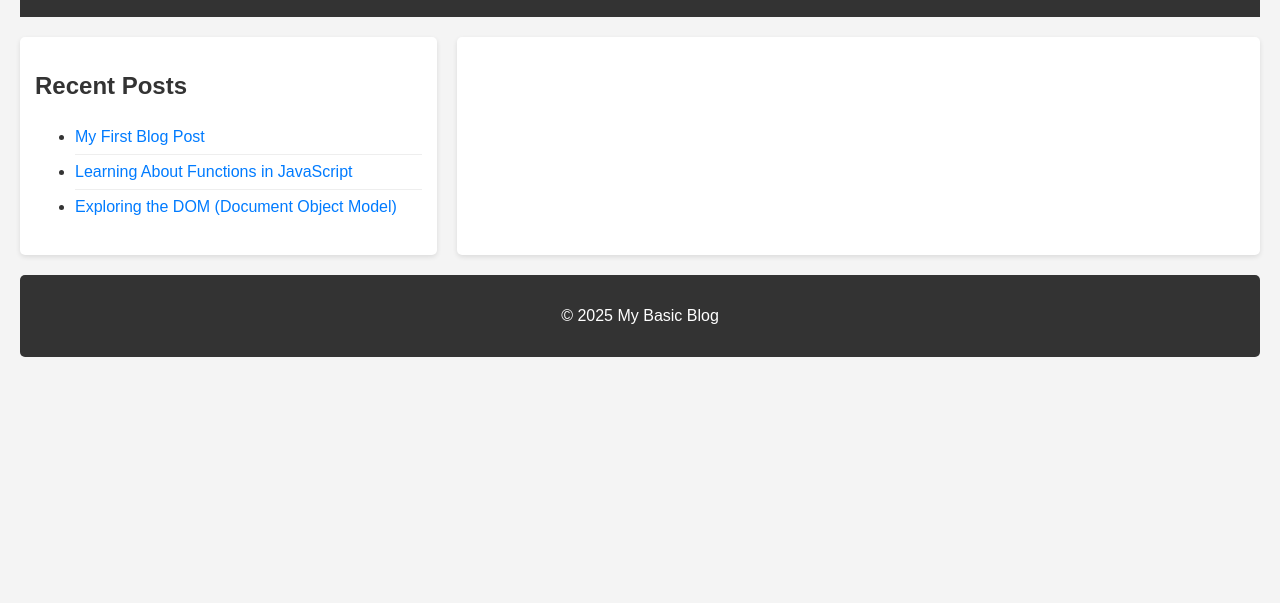
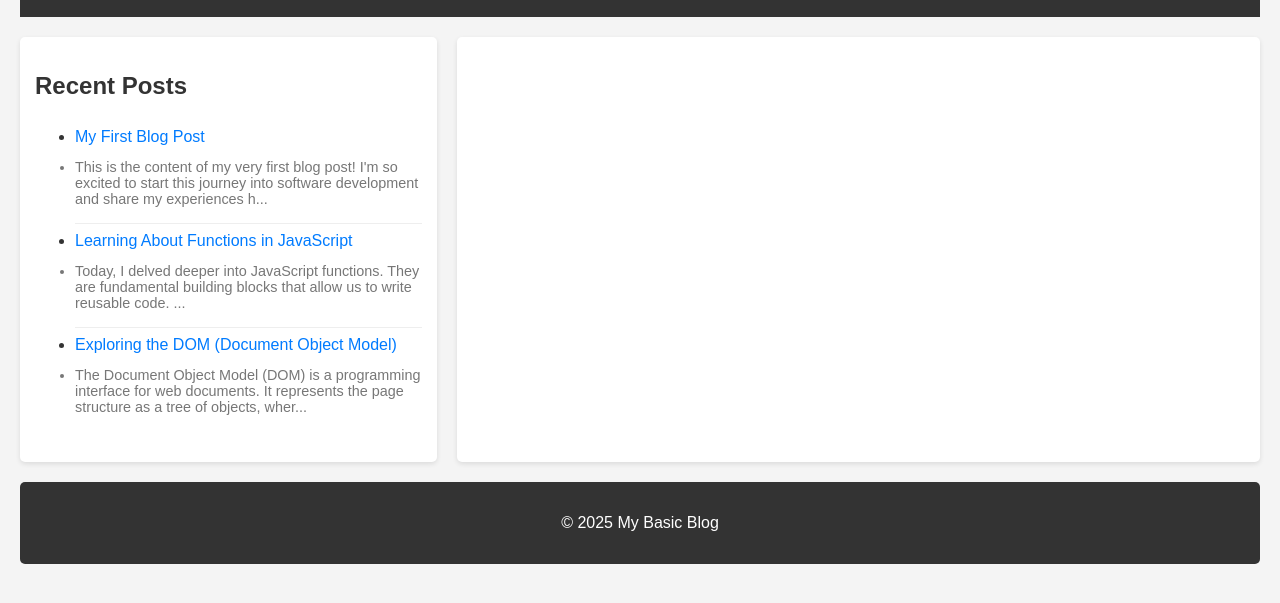
Before and after one commit to AdamKBetts/javascript-basic-blog, a plain HTML site: page index.html in a window 1280 px wide. Shown: the part 115-718 px from the top of the page. Drawn offline with Linux system fonts and the light colour scheme.

Commit message:
Addition: Added feature to show excerpts from blogposts before opening the full posts.

```diff
--- a/script.js
+++ b/script.js
@@ -49,6 +49,18 @@ const blogPosts = [
 
 // Get the ul element where we'll display the posts
 const postsList = document.getElementById('posts');
+const singlePostSection = document.getElementById('single-post');
+
+// Function to generate an excerpt from the content
+function createExcerpt(content, maxLength = 150) {
+    // Remove HTML tags from the content
+    const textContent = content.replace(/<[^>]*>/g, '');
+    // Trim the string to the maximum length and add an ellipsos if it's too long
+    return textContent.length > maxLength ? textContent.substring(0, maxLength) + '...' : textContent;
+}
+
+// Clear the existing list content
+postsList.innerHTML = '';
 
 // Loop through the blogPosts array
 blogPosts.forEach(post => {
@@ -60,14 +72,18 @@ blogPosts.forEach(post => {
     link.href = `#post-${post.id}`; // We'll use this to identify the post later
     link.textContent = post.title;
 
+    // Create an element for the excerpt
+    const excerpt = document.createElement('li');
+    excerpt.classList.add('excerpt');
+    excerpt.textContent = createExcerpt(post.content);
+
     // Append the link to the list item
     listItem.appendChild(link);
+    listItem.appendChild(excerpt);
 
     // Append the list item to the ul element
     postsList.appendChild(listItem);
 });
-
-const singlePostSection = document.getElementById('single-post');
 
 // Add an event listener to the ul element to handle clicks on the links
 postsList.addEventListener('click', (event) => {
--- a/style.css
+++ b/style.css
@@ -69,3 +69,9 @@ footer {
     color: #fff;
     border-radius: 5px;
 }
+
+#posts .excerpt {
+    font-size: 0.9em;
+    color: #777;
+    margin-top: 5px;
+}
```
